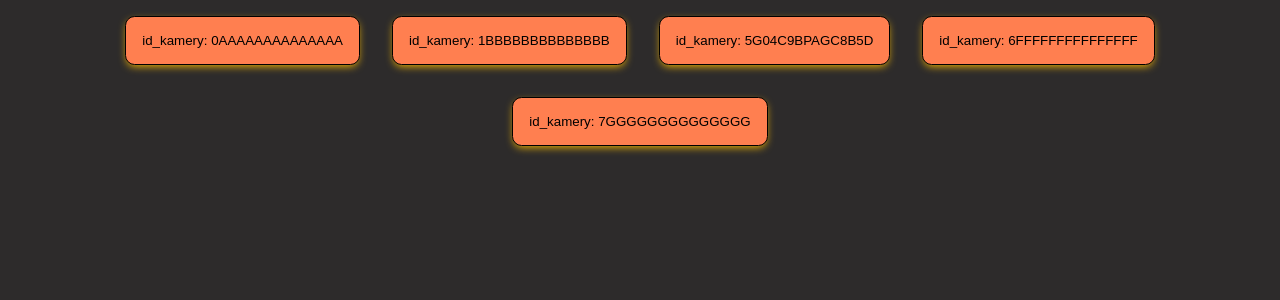
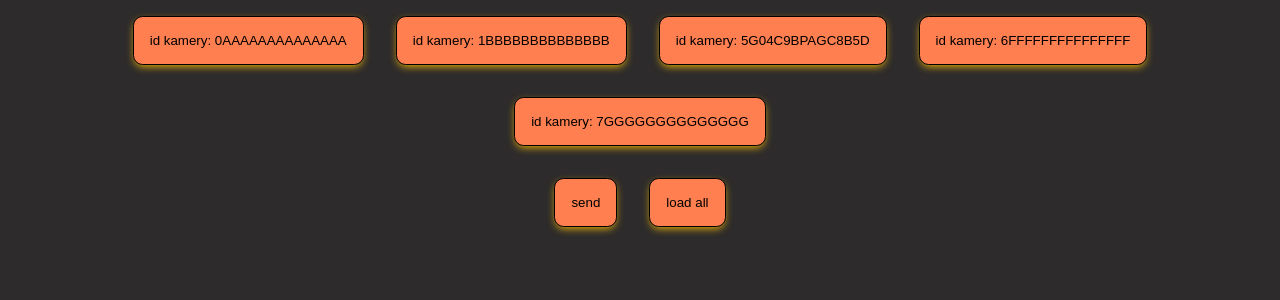
Before and after one commit to OloPawlowski/kameryReact, a React (Create React App) app: page / in a window 1280 px wide. Shown: the top 300 px of the page. Built offline with nearby package versions, Linux system fonts and the light colour scheme.

Commit message:
add mongo

```diff
--- a/src/components/Button/Button.js
+++ b/src/components/Button/Button.js
@@ -3,7 +3,7 @@ import classes from './Button.module.css';
 const Button = (props) => {
   return (
     <button className={classes.button} onClick={props.click}>
-      id_kamery: {props.name}
+      {props.name}
     </button>
   );
 };
--- a/src/components/Cameras/Cameras.js
+++ b/src/components/Cameras/Cameras.js
@@ -1,31 +1,37 @@
 import React, { useState } from 'react';
 import Button from '../Button/Button';
+import PostmanKam from '../PostmanKam/PostmanKam';
 import classes from './Cameras.module.css';
 
 const CAMERAS = [
   {
+    name: 'id kamery: ',
     cameraId: '0AAAAAAAAAAAAAA',
   },
   {
+    name: 'id kamery: ',
     cameraId: '1BBBBBBBBBBBBBB',
   },
   {
+    name: 'id kamery: ',
     cameraId: '5G04C9BPAGC8B5D',
   },
   {
+    name: 'id kamery: ',
     cameraId: '6FFFFFFFFFFFFFFF',
   },
   {
+    name: 'id kamery: ',
     cameraId: '7GGGGGGGGGGGGGG',
-  },
+  }
 ];
 
-const Cameras = (props) => {
+const Cameras = () => {
 
-  const [idCamera, setIdCamera] = useState([]);
-  const [isLoaded, setIsLoaded] = useState(false);
-  const [httpError, setHttpError] = useState(false);
+  const [idCamera, setIdCamera] = useState('');
   const [photo, setPhoto] = useState(null);
+ // const [httpError, setHttpError] = useState(false);
+ //const [isLoaded, setIsLoaded] = useState(false);
 
   console.log(photo, idCamera);
 //   useEffect(() => {
@@ -49,14 +55,14 @@ const Cameras = (props) => {
     setIdCamera(cameraId);
     fetch('http://localhost:8080/feed/posts')
        .then(res => res.json())
-        .then(resData => setPhoto(resData.posts[0].title + ' ' + resData.posts[0].content + idCamera))
+        .then(resData => setPhoto(resData.posts[0].idCamera + ' ' + resData.posts[0].pathCamera))
         .catch(err => console.log(err));
   };
 
   const buttons = CAMERAS.map((el) => (
     <Button
       key={el.cameraId}
-      name={el.cameraId}
+      name={el.name + el.cameraId}
       click={() => grabPhotoHandler(el.cameraId)}
     />
   ));
@@ -67,6 +73,7 @@ const Cameras = (props) => {
     <div className={classes.container}>
       {buttons}
       {display}
+      <PostmanKam/>
     </div>
   )
 };
--- /dev/null
+++ b/src/components/PostmanKam/PostmanKam.js
@@ -0,0 +1,59 @@
+import Button from '../Button/Button';
+
+const PostmanKam = () => {
+  const downloadPictures = () => {
+    fetch('http://localhost:8080/feed/posts')
+      .then((res) => {
+        if (res.status !== 200) {
+          throw new Error(
+            'Failed to fetch posts from PostmanKam loadPictures.'
+          );
+        }
+        return res.json();
+      })
+      .then((resData) => {
+        console.log(resData);
+      })
+      .catch();
+  };
+
+  const uploadPhoto = () => {
+    let url = 'http://localhost:8080/feed/post';
+    let method = 'POST';
+    fetch(url, {
+      method: method,
+      headers: { 'Content-Type': 'application/json' },
+      body: JSON.stringify({
+        idCamera: '7GGGGGGGGGGGGGG',
+        pathCamera: '//zpostmana/7GGGGGGGGGGGGGG/10-17',
+      }),
+    })
+      .then((res) => {
+        if (res.status !== 200 && res.status !== 201) {
+          throw new Error('Creating or editing a photopost failed!');
+        }
+        return res.json();
+      })
+      .then((resData) => {
+        console.log(resData);
+        // const post = {
+        //   _id: resData.post._id,
+        //   title: resData.post.title,
+        //   content: resData.post.content,
+        //   creator: resData.post.creator,
+        //   createdAt: resData.post.createdAt,
+        // };
+      })
+      .catch((err) => {
+        console.log(err);
+      });
+  };
+
+  return (
+    <div>
+      <Button type="button" click={uploadPhoto} name="send" />
+      <Button type="button" click={downloadPictures} name="load all" />
+    </div>
+  );
+};
+export default PostmanKam;
```
Also changed, not shown: 1 other file (tests, documents, lock files or other folders).
